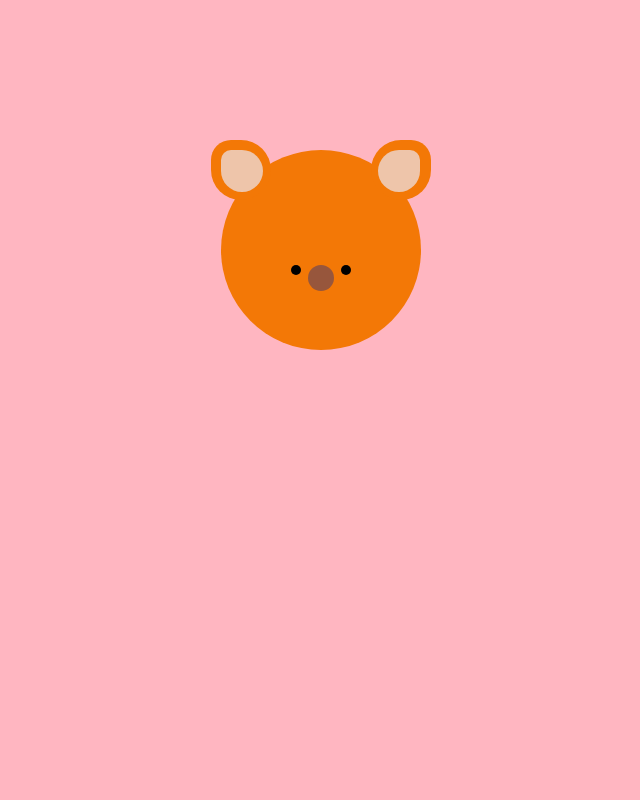
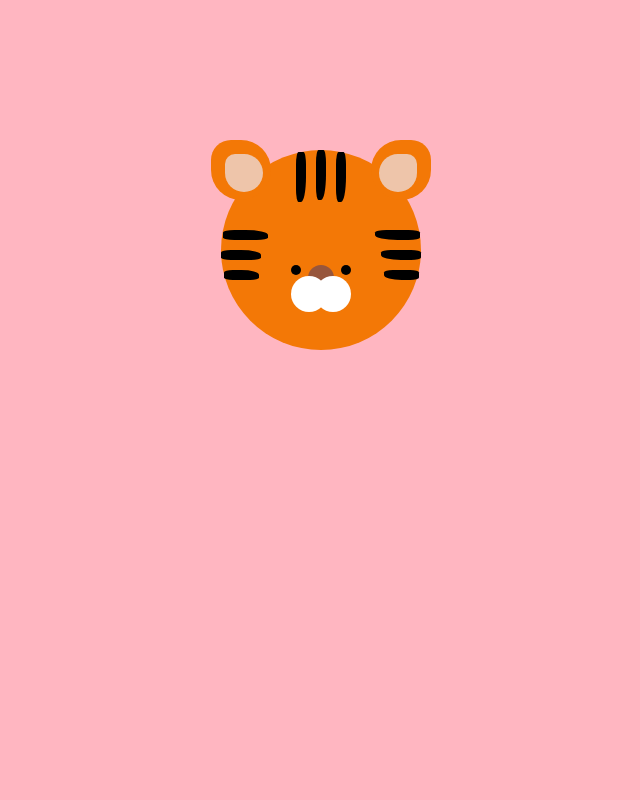
Before and after one commit to Soliaris/Camille_Test, a plain HTML site: page index.html in a window 1280 px wide. Shown: the top 800 px of the page, without its empty margins (319-959 px from the left). Drawn offline with Linux system fonts and the light colour scheme.

Commit message:
tiger modification

```diff
--- a/index.css
+++ b/index.css
@@ -70,20 +70,20 @@ body {
 }
 
 .tiger .ear-sub {
-    width: 42px;
-    height: 42px;
+    width: 38px;
+    height: 38px;
     background-color: #eec5aa;
     position: absolute;
-    top: 10px;
+    top: 14px;
     border-radius: 50%;
 }
 
 .tiger .ear.right .ear-sub{
-    left:7px;
+    left:8px;
     border-top-right-radius: 10px;
 }
 .tiger .ear.left .ear-sub{
-    left:10px;
+    left:14px;
     border-top-left-radius: 10px;
 }
 
@@ -113,6 +113,93 @@ body {
     top: 115px;
     left: 87px;
 }
+
+.tiger .muzzle-sub {
+    width: 36px;
+    height: 36px;
+    border-radius: 50%;
+    background-color: white;
+    position: absolute;
+    top: 126px;
+}
+
+.tiger .muzzle-sub.left {
+    left: 70px;
+}
+
+.tiger .muzzle-sub.right {
+    right: 70px;
+}
+
+.stripe {
+    width: 50px;
+    height: 10px;
+    background-color: black;
+    border-top-right-radius: 50%;
+    border-top-left-radius: 25%;
+    border-bottom-right-radius: 25%;
+    border-bottom-left-radius: 25%;
+    position: absolute;
+}
+
+.stripe.one {
+    transform: rotate(90deg);
+    top: 20px;
+    left: 75px;
+}
+
+.stripe.two {
+    transform: rotate(90deg);
+    top: 22px;
+    left: 55px;
+}
+
+.stripe.three {
+    transform: rotate(90deg);
+    top: 22px;
+    left: 95px;
+}
+
+.stripe.four {
+    width:45px;
+    top: 80px;
+    left: 2px;
+}
+
+.stripe.five {
+    transform: rotate(180deg);
+    width:45px;
+    top: 80px;
+    left: 154px;
+}
+
+.stripe.six {
+    width:40px;
+    top: 100px;
+    left: 0px;
+}
+
+.stripe.seven {
+    transform: rotate(180deg);
+    width:40px;
+    top: 100px;
+    left: 160px;
+}
+
+.stripe.eight {
+    width:35px;
+    top: 120px;
+    left: 3px;
+}
+
+.stripe.nine {
+    transform: rotate(180deg);
+    width:35px;
+    top: 120px;
+    left: 163px;
+}
+
+
 /* ============ Elephant ============= */
 /* =================================== */
 
--- a/index.html
+++ b/index.html
@@ -19,8 +19,8 @@
                     <div class="eye right"></div>
                     <div class="muzzle">
                         <div class="nose"></div>
-                        <div class="muzzle-sub"></div>
-                        <div class="muzzle-sub"></div>
+                        <div class="muzzle-sub left"></div>
+                        <div class="muzzle-sub right"></div>
                     </div>
                     <div class="stripe one"></div>
                     <div class="stripe two"></div>
```
